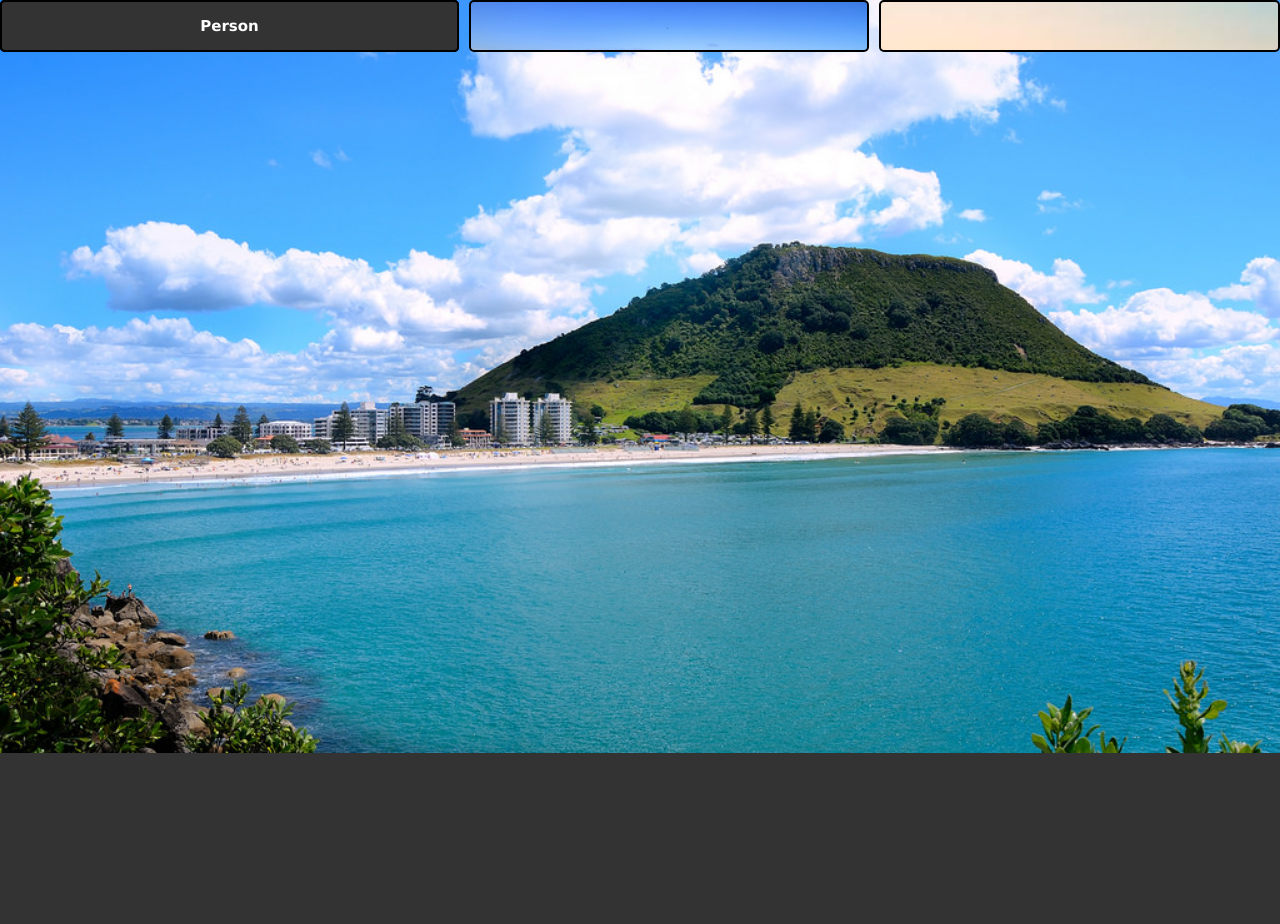
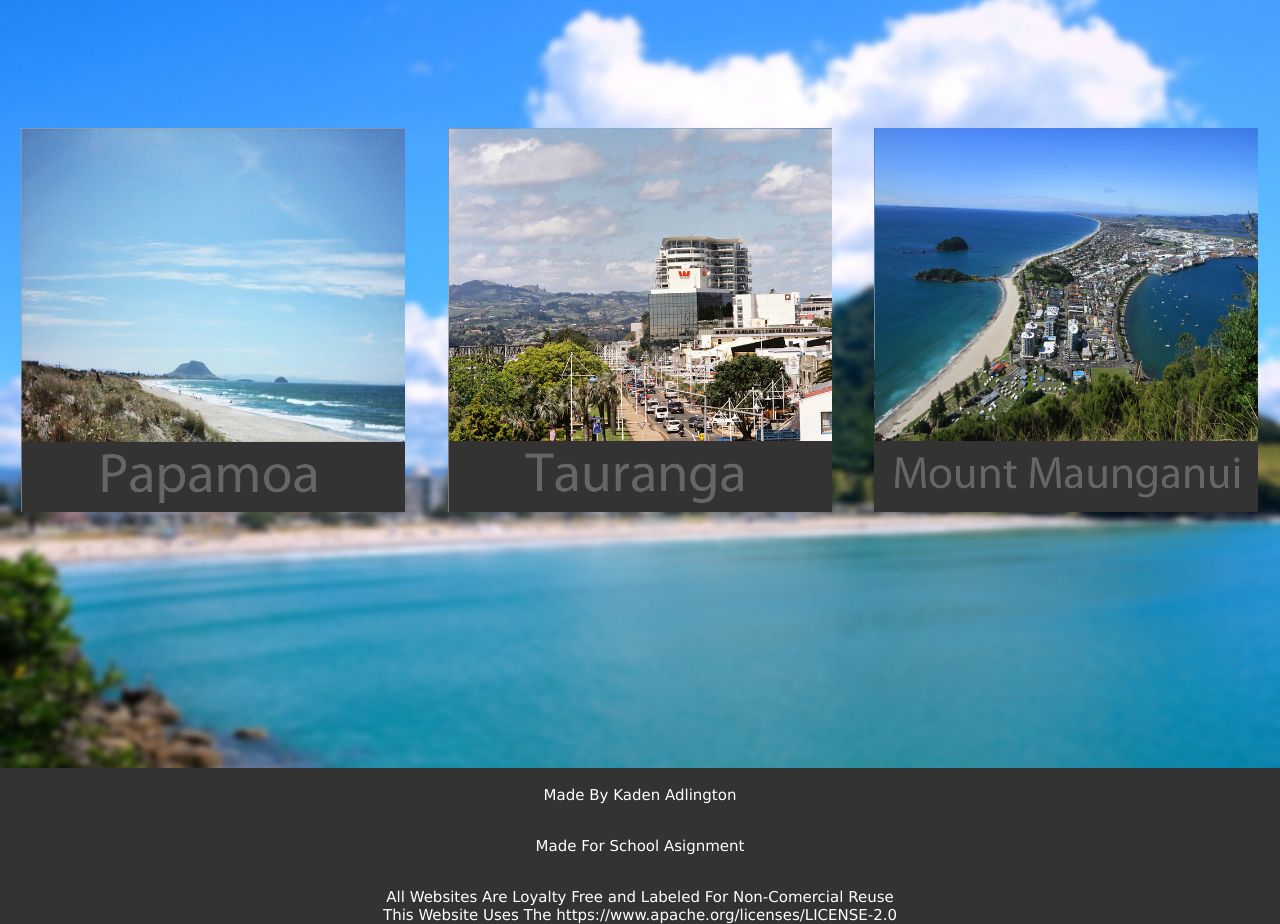
Before and after one commit to militaryk/assessment, a PHP site: page / in a window 1280 px wide. Shown: the part 47-971 px from the top of the page. Before the commit the page ends 800 px from the top, so only its background shows below. Run offline with PHP 8.4, Linux system fonts and the light colour scheme.

Commit message:
Add files via upload

```diff
--- a/css/style.css
+++ b/css/style.css
@@ -73,114 +73,86 @@ nav li > ul > li:hover > ul  {
     margin-left:100%;
     margin-top:-3em;
 }
-  .wrapper {
-    display: grid;
-    grid-gap: 10px;
-        grid-template: auto ;
-        color: #444;
-  }
 
+  .square {
+    float:left;
+    position: relative;
+    width: 30%;
+    padding-bottom : 30%;
+    margin:1.66%;
+    overflow:hidden;
+}
 
-  .box2 {
-       background-image: url(../images/mountm.jpg) ;
-       background-size: cover;
-       background-repeat: no-repeat;
-       border-radius: 5px;
-       font-size: 1vw;
-       color:black;
-       border: solid black 2px;
-  }
-  .box3 {
-    background-image: url(../images/papamoa.jpg) ;
+.content {
+    position:absolute;
+    height:80%;
+    width:90%;
+    padding: 10% 5%;
+}
+.table{
+    display:table;
+    height:100%;
+    width:100%;
+}
+.table-cell{
+    display:table-cell;
+    vertical-align:middle;
+    height:100%;
+    width:100%;
+}
+.square1 {
+    background-image: url(../images/Papamoa.jpg);
     background-size: cover;
     background-repeat: no-repeat;
-    border-radius: 5px;
-    font-size: 1vw;
-    color:black;
-    border: solid black 2px;
+    float:left;
+    position: relative;
+    width: 30%;
+    padding-bottom : 30%;
+    margin:1.66%;
+    overflow:hidden;
+    margin-top: 10%;
 }
-
-.box1 {
-    background-image: url(../images/tauranga.jpg) ;
+.square2 {
+    background-image: url(../images/Tauranga.jpg);
+    background-color: #333;
+    background-size: cover;
+    float:left;
+    position: relative;
+    width: 30%;
+    padding-bottom : 30%;
+    margin:1.66%;
+    overflow:hidden;
+    margin-top: 10%;
+}
+.square3 {
+    background-image: url(../images/MountM.png);
     background-size: cover;
     background-repeat: no-repeat;
-    border-radius: 5px;
-    font-size: 1vw;
-    color:black;
-    border: solid black 2px;
+    float:left;
+    position: relative;
+    width: 30%;
+    padding-bottom : 30%;
+    margin:1.66%;
+    overflow:hidden;
+    margin-top: 10%;
 }
-.a {
-    grid-column: 1/2;
-    grid-row: 1/1;
+.square3 :hover{
+    background-color: #111;
 }
-.b {
-    grid-column: 2/3 ;
-    grid-row: 1/1 ;
+.gridinside {
+    margin: 10%;
+    margin-bottom: 0%;
 }
-.c {
-  grid-column: 3/4;
-  grid-row: 1/1;
-}
-
-
-.cardt {
-    margin-left: 5%;
-    margin-right: 5%;
-}
-.wrapper :hover {
-    background-color: #888;
-}
-.d {
-    grid-column: 1/2;
-    grid-row: 1/1;
-}
-.e {
-    grid-column:  1/2;
-    grid-row:  1/1;
-}
-.f {
-  grid-column: 1/2;
-  grid-row: 1/1;
-}
-.boxhead1 {
+.footer {
     background-color: #333;
     background-size: cover;
-    background-repeat: no-repeat;
-    border-radius: 5px;
-    font-size: 1vw;
-    color:black;
-    border: solid black 2px;
+    margin-top: 60%;
 }
-.boxhead2 {
-    background-color: #333;
-    background-size: cover;
-    background-repeat: no-repeat;
-    border-radius: 5px;
-    font-size: 1vw;
-    color:black;
-    border: solid black 2px;
+.space {
+    width: 100%;
+    height: 60%;
 }
-.boxhead3 {
-    background-color: #333;
-    background-size: cover;
-    background-repeat: no-repeat;
-    border-radius: 5px;
-    font-size: 1vw;
-    color:black;
-    border: solid black 2px;
+.footer {
+    text-align: center;
+    color: #fff;
 }
-h1{
-    color: #fff;
-    font-size: 15px;
-    text-align: center;
-}
-h2{
-    color: #fff;
-    font-size: 15px;
-    text-align: center;
-}
-h3{
-    color: #fff;
-    font-size: 15px;
-    text-align: center;
-}
--- a/index.html
+++ b/index.html
@@ -49,23 +49,46 @@
                     </li>
                 </ul>
             </nav>
-            <div class=wrapper>
-                <div class="box1 a">
+                    <div class="square1">
+                            <div class="content1">
+                                <div class="table">
+                                    <div class="table-cell">
+                                    </div>
+                                </div>
+                            </div>
+                        </div>
+                        <div class="square2">
+                                <div class="content2">
+                                    <div class="table">
+                                        <div class="table-cell">
+                                        </div>
+                                    </div>
+                                </div>
+                        </div>
+                        <div class="square3">
+                                    <div class="content3">
+                                        <div class="table">
+                                            <div class="table-cell">
+                                            </div>
+                                        </div>
+                                    </div>
+                        </div>
+                    </div>
+                    <div class="space"></div>
+
+
+                <div class="footer">
+
+                    <footer><div class="footer">
+                        <br>
+                        <p2>Made By Kaden Adlington</p>
+                        <br>
+                        <p1>Made For School Asignment</p>
+                        <br>
+                        <p3>All Websites Are Loyalty Free and Labeled For Non-Comercial Reuse</p3>
+                        <br>
+                        <p4>This Website Uses The <a>https://www.apache.org/licenses/LICENSE-2.0</a></p4>
+                    </div></footer>
                 </div>
-                <div class="box2 b">
-                </div>
-                <div class="box3 c">
-                </div>
-                <div class="boxhead1 d">
-                    <h1>Hello</h1>
-                </div>
-                <div class="boxhead2 e">
-                    <h2>Radom</h2>
-                </div>
-                <div class="boxhead3 f">
-                    <h3>Person</h3>
-                </div>
-            </div>
-
 </body>
 </html>
```
Also changed, not shown: images/MountM.png (added), images/Papamoa.jpg (added), images/Tauranga.jpg (added), images/background.jpg.
